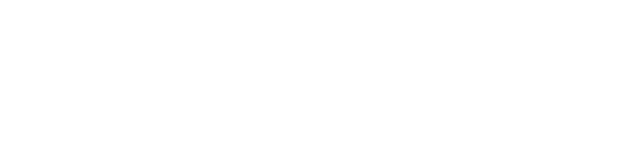
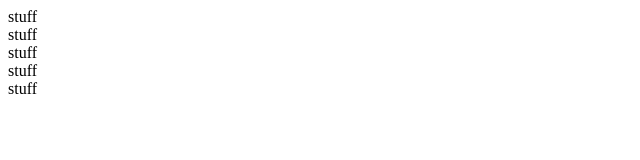
Before and after one commit to jasehackman/Book-3-Chapter-6-Advanced-Challenge-1, a plain HTML site: page index.html in a window 1280 px wide. Shown: the whole page, without its empty margins (0-640 px from the left). Drawn offline with Linux system fonts and the light colour scheme.

Commit message:
completed advantage

```diff
--- a/index.html
+++ b/index.html
@@ -8,6 +8,10 @@
   <title>Document</title>
 </head>
 <body>
+  <article class = "message">
+
+
+  </article>
   <script src="main.js"></script>
 </body>
 </html>
--- a/main.js
+++ b/main.js
@@ -0,0 +1,21 @@
+// // Create an unordered list element
+// const list = document.createElement('ul')
+
+// // Create a list item for our list
+// const listItem = document.createElement('li')
+// listItem.className = "president"
+// listItem.textContent = "George Bush"
+
+// // Put the list item on the unordered list
+// list.appendChild(listItem)
+
+// console.log(list)
+
+const theSpot = document.querySelector(".message");
+for (let i = 0; i < 5; i++) {
+
+let item = document.createElement("section");
+item.className = "message";
+item.textContent = "stuff";
+theSpot.appendChild(item);
+}
```
